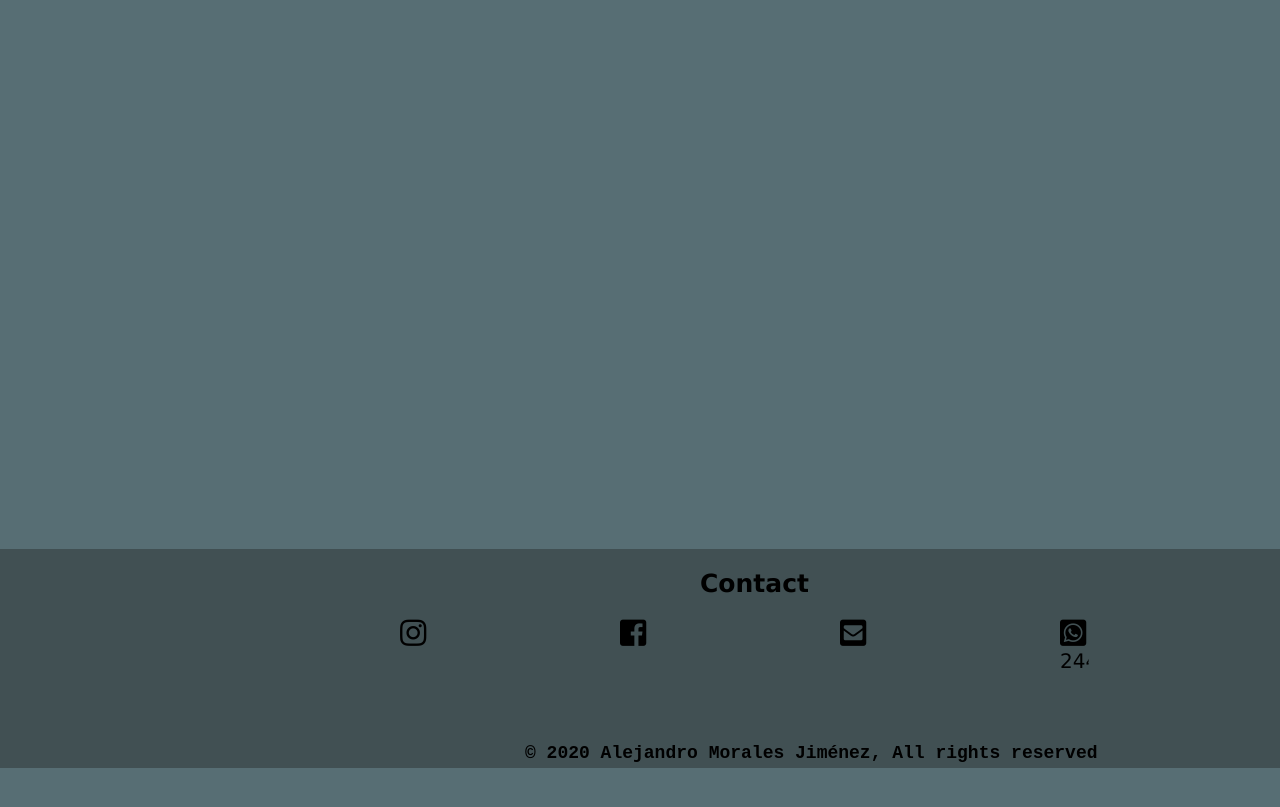
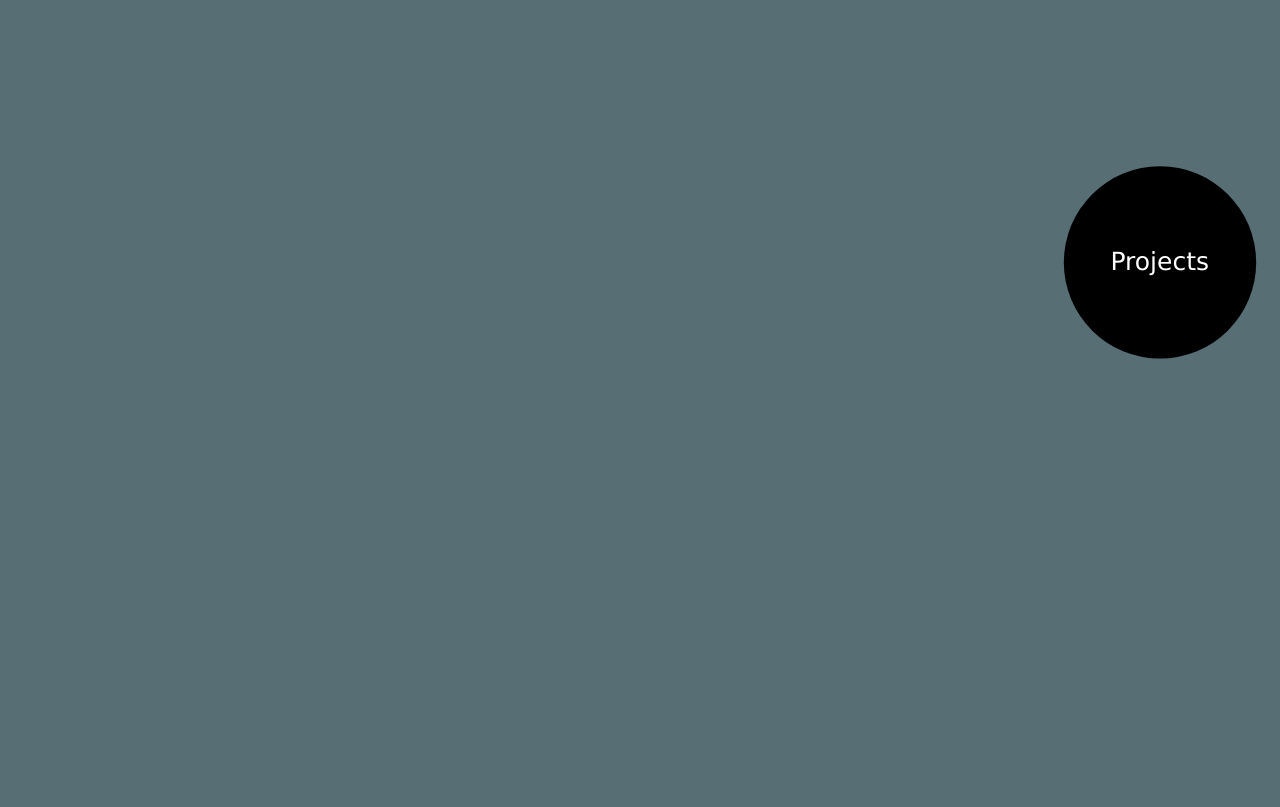
Before and after one commit to ale2206/Portafolio, a plain HTML site: page index.html in a window 1280 px wide. Shown: the part 753-1560 px from the top of the page. Before the commit the page ends 1521 px from the top, so only its background shows below. Drawn offline with nearby package versions, Linux system fonts and the light colour scheme.

Commit message:
Portafolio

```diff
--- a/CSS/style.css
+++ b/CSS/style.css
@@ -37,14 +37,14 @@ body{
     border-right:1px solid;
     border-left: 1px solid;
     border-color: transparent;
-    color: black;
+    color: rgb(0, 0, 0);
     text-decoration: none;
     border-radius: 5px;
 }
 
 .nav__link:hover{
     background: rgb(178, 206, 218);
-    color: white;
+    color: rgb(255, 255, 255);
     border-color: rgb(172, 164, 164);
 }
 
@@ -57,7 +57,6 @@ body{
 
 .section{
     width: 1000px;
-    height: 1000px;
     margin-left: 260px;
 }
 
@@ -114,7 +113,7 @@ body{
 
 .section--articleSkills:hover{
     clip-path: circle(75%);
-    background: rgb(147, 148, 189);
+    background: rgb(147, 169, 189);
 }
 
 .articleSkills__span{
@@ -163,6 +162,64 @@ body{
 /*Skills end*/
 
 /*Projects*/
+.section--articleProjects{
+    background: rgb(0, 0, 0);
+    margin-top: 20px;
+    padding: 1em;
+    border-radius: 10px;
+    height: 890px;
+    clip-path: circle(10% at 90% 11%);
+    transition: all .5s ease-in-out;
+    cursor: pointer;
+}
+
+.section--articleProjects:hover{
+    clip-path: circle(75%);
+    background: rgb(196, 196, 196);
+}
+
+.articleProjects__span{
+    float: right;
+    font-size: 25px;
+    margin-right: 35px;
+    margin-top: 70px;
+    color: rgb(255, 255, 255);
+}
+
+.section--articleProjects:hover .articleProjects__span{
+    color: rgb(255, 255,255,0);
+}
+
+.articleProjects--project{
+    background: rgb(196, 196, 196);
+    display: grid;
+    grid-template-columns: repeat(2, auto);
+    width: 935px;
+    padding: 1em;
+    margin-top: 10px;
+    clip-path: inset(0% 65% 0% 0%);
+    transition: all .5s ease-in-out;
+    cursor: pointer;
+}
+
+.articleProjects--project:hover{
+    clip-path: inset(0% 0% 0% 0%);
+    background: rgb(128, 128, 128);
+}
+
+.project__title{
+    font-size: 30px;
+}
+
+.project__img{
+    width: 300px;
+    padding-right: 25px;
+}
+
+.articleProjects__text{
+    font-size: 15px;
+    text-align: center;
+}
 
 /*Projects end*/
 
@@ -205,7 +262,7 @@ body{
 .footer__link{
     text-decoration: none;
     font-size: 20px;
-    color: black;
+    color: rgb(0, 0, 0);
     padding: 4px;
     border: 1px solid;
     border-color: transparent;
@@ -213,7 +270,7 @@ body{
 }
 
 .footer__link:hover{
-    color: white;
+    color: rgb(255, 255, 255);
 }
 
 .footer__rights{
--- a/index.html
+++ b/index.html
@@ -7,14 +7,17 @@
     <link rel="stylesheet" href="https://use.fontawesome.com/releases/v5.7.2/css/all.css">
     <link rel="stylesheet" href="CSS/style.css">
     <link rel="stylesheet" href="https://cdn.rawgit.com/konpa/devicon/df6431e323547add1b4cf45992913f15286456d3/devicon.min.css">
+    <link href="https://unpkg.com/aos@2.3.1/dist/aos.css" rel="stylesheet">
 </head>
 <body>
     <header class="header">
-        <nav class="header--nav">
+        <nav data-aos="fade-down"
+        data-aos-easing="linear"
+        data-aos-duration="1500" class="header--nav">
             <ul class="nav__list">
                 <li class="nav__item"><a class="nav__link" href="#1">About Me</a></li>
                 <li class="nav__item"><a class="nav__link" href="#2">Skills</a></li>
-                <li class="nav__item"><a class="nav__link" href="">Projects</a></li>
+                <li class="nav__item"><a class="nav__link" href="#3">Projects</a></li>
                 <li class="nav__item"><a class="nav__link" href="#4">Contact</a></li>
             </ul>
         </nav>
@@ -40,10 +43,29 @@
                 <li class="articleSkills__item"><i class="fab fa-wordpress"></i><p class="articleSkills__text">WordPress</p></li>
                 <li class="articleSkills__item"><i class="icon devicon-mysql-plain m-3"></i><p class="articleSkills__text">WorkBench</p></li>
                 <li class="articleSkills__item"><i class="icon devicon-oracle-original m-3"></i><p class="articleSkills__text">Oracle</p></li>
+                <li class="articleSkills__item"><i class="icon devicon-git-plain m-3"></i></i><p class="articleSkills__text">GitHub</p></li>
             </ul>
         </article>
-        <article class="section--articleProjects">
-
+        <article class="section--articleProjects" id="3">
+            <samp class="articleProjects__span">Projects</samp>
+            <div class="articleProjects--project">
+                <h2 class="project__title">LabsTech</h2>
+                <h3>Description</h3>
+                <img class="project__img" src="Image/Logo.JPG" alt="LabsTech">
+                <p class="project__text">Hello everybody, my name is Alejandro Morales Jiménez, I am a student at the University of Costa Rica.</p>
+            </div>
+            <div class="articleProjects--project">
+                <h2 class="project__title">SIBE</h2>
+                <h3>Description</h3>
+                <img class="project__img" src="Image/Logo.JPG" alt="LabsTech">
+                <p class="project__text">Hello everybody, my name is Alejandro Morales Jiménez, I am a student at the University of Costa Rica.</p>
+            </div>
+            <div class="articleProjects--project">
+                <h2 class="project__title">SIDDR-UCR-Pacific</h2>
+                <h3>Description</h3>
+                <img class="project__img" src="Image/Logo.JPG" alt="LabsTech">
+                <p class="project__text">Hello everybody, my name is Alejandro Morales Jiménez, I am a student at the University of Costa Rica.</p>
+            </div>
         </article>
     </section>
     <footer class="footer" id="4">
@@ -57,4 +79,8 @@
         <p class="footer__rights">© 2020 Alejandro Morales Jiménez, All rights reserved</p>
     </footer>
 </body>
+<script src="https://unpkg.com/aos@2.3.1/dist/aos.js"></script>
+<script>
+    AOS.init();
+  </script>
 </html>
```
Also changed, not shown: Image/Logo.JPG (added).
